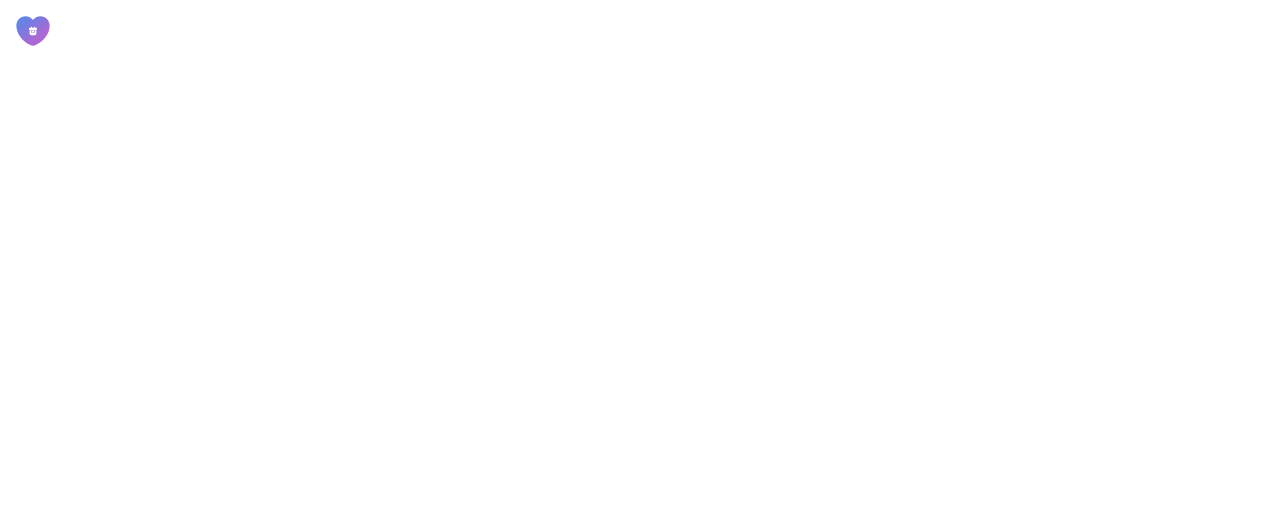
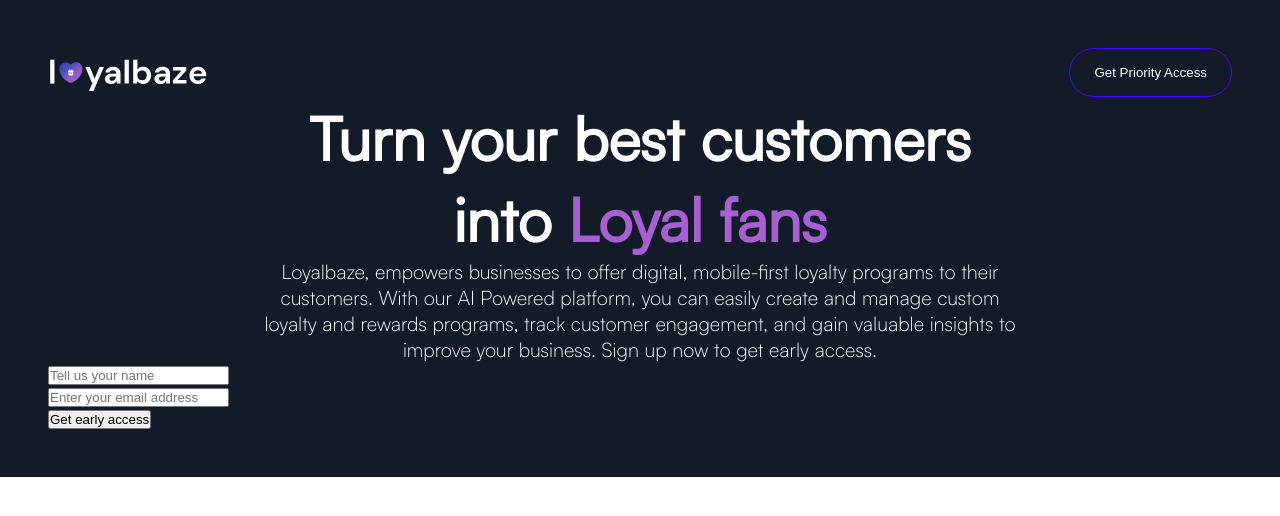
Before and after one commit to Bolurx07/Loyalbase, a React (Create React App) app: page / in a window 1280 px wide. Shown: the top 516 px of the page. Built offline with nearby package versions, Linux system fonts and the light colour scheme.

Commit message:
Created reuseable components and imported few svgs

```diff
--- a/src/Components/Button.jsx
+++ b/src/Components/Button.jsx
@@ -0,0 +1,11 @@
+import React from 'react'
+
+const Button = ({btnText, btnClass}) => {
+  return (
+    <button className={btnClass}>
+        {btnText}
+    </button>
+  )
+}
+
+export default Button
--- a/src/Components/Input.jsx
+++ b/src/Components/Input.jsx
@@ -0,0 +1,11 @@
+import React from 'react'
+
+const Input = ({inputType, inputclass, inputPlaceholder}) => {
+  return (
+    <div>
+        <input className={inputclass} type={inputType} placeholder={inputPlaceholder}/>
+    </div>
+  )
+}
+
+export default Input
--- a/src/Pages/Index.jsx
+++ b/src/Pages/Index.jsx
@@ -1,13 +1,32 @@
 import './Style.css';
-import logo from '../Assets/logo.svg'
+import logo from '../Assets/logo.svg';
+import Button from '../Components/Button';
+import Input from '../Components/Input';
+
 const Loyalbaze = () => {
   return (
-    <>
-        <header>
-            <img src={logo} alt="logo"  />
-
-        </header>
-    </>
+    <div className='maincontainer'>
+        <section className='sect1'>
+            <header>
+                <img src={logo} alt="logo" className='headerlogo' />
+                <Button btnText={"Get Priority Access"} btnClass={"headerbtn"}/>
+            </header>
+            <div className='herodiv'>
+                <h1>Turn your best customers into <span>Loyal fans</span></h1>
+                <p>Loyalbaze, empowers businesses to offer digital, mobile-first
+                    loyalty programs to their customers. With our AI Powered platform,
+                    you can easily create and manage custom loyalty and rewards programs,
+                    track customer engagement, and gain valuable insights to improve
+                    your business. Sign up now to get early access.
+                </p>
+            </div>
+            <form action="">
+                <Input inputclass={'heroinput'} inputType={'name'} inputPlaceholder={'Tell us your name'}  />
+                <Input inputclass={'heroinput'} inputType={'email'} inputPlaceholder={'Enter your email address'}  />
+                <Button btnText={'Get early access'} btnClass={'herobtn'}/>
+            </form>
+        </section>
+    </div>
   )
 }
 
--- a/src/Pages/Style.css
+++ b/src/Pages/Style.css
@@ -0,0 +1,49 @@
+.maincontainer{
+    background-color: #121B27;
+    font-family: 'Satoshi-Regular';
+    padding: 3rem;
+    color: #ffffff;
+
+
+}
+
+.sect1 header{
+    display: flex;
+    justify-content: space-between;
+    align-items: center;
+}
+
+.headerbtn{
+    padding: 1rem 1.5rem;
+    color: white;
+    border: 1px solid #5404FF;
+    border-radius: 100px;
+    background-color: #121b2700;
+}
+
+.headerlogo{
+    width: 10rem;
+}
+
+.herodiv h1{
+    font-style: normal;
+    font-weight: 900;
+    font-size: 60px;
+    text-align: center;
+    padding: 0 20%;
+}
+
+.herodiv span{
+    color: #A75FD2;
+}
+
+.herodiv p{
+    font-family: 'Satoshi-Light';
+    font-style: normal;
+    font-weight: 200;
+    font-size: 20px;
+    line-height: 130%;
+    text-align: center;
+    padding: 0 18%;
+
+}
```
Also changed, not shown: src/Assets/mail.svg (added), src/Assets/profile.svg (added).
